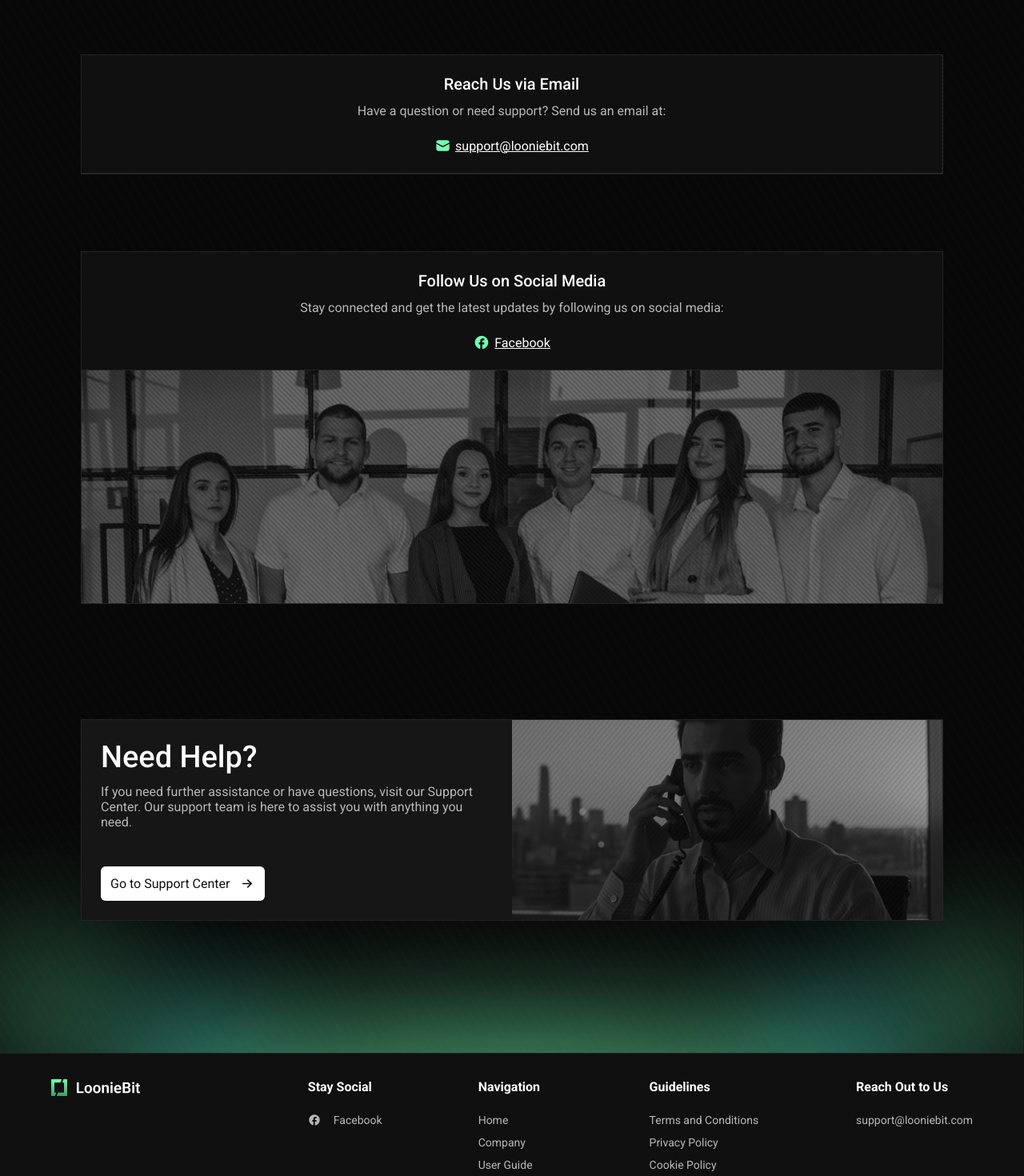
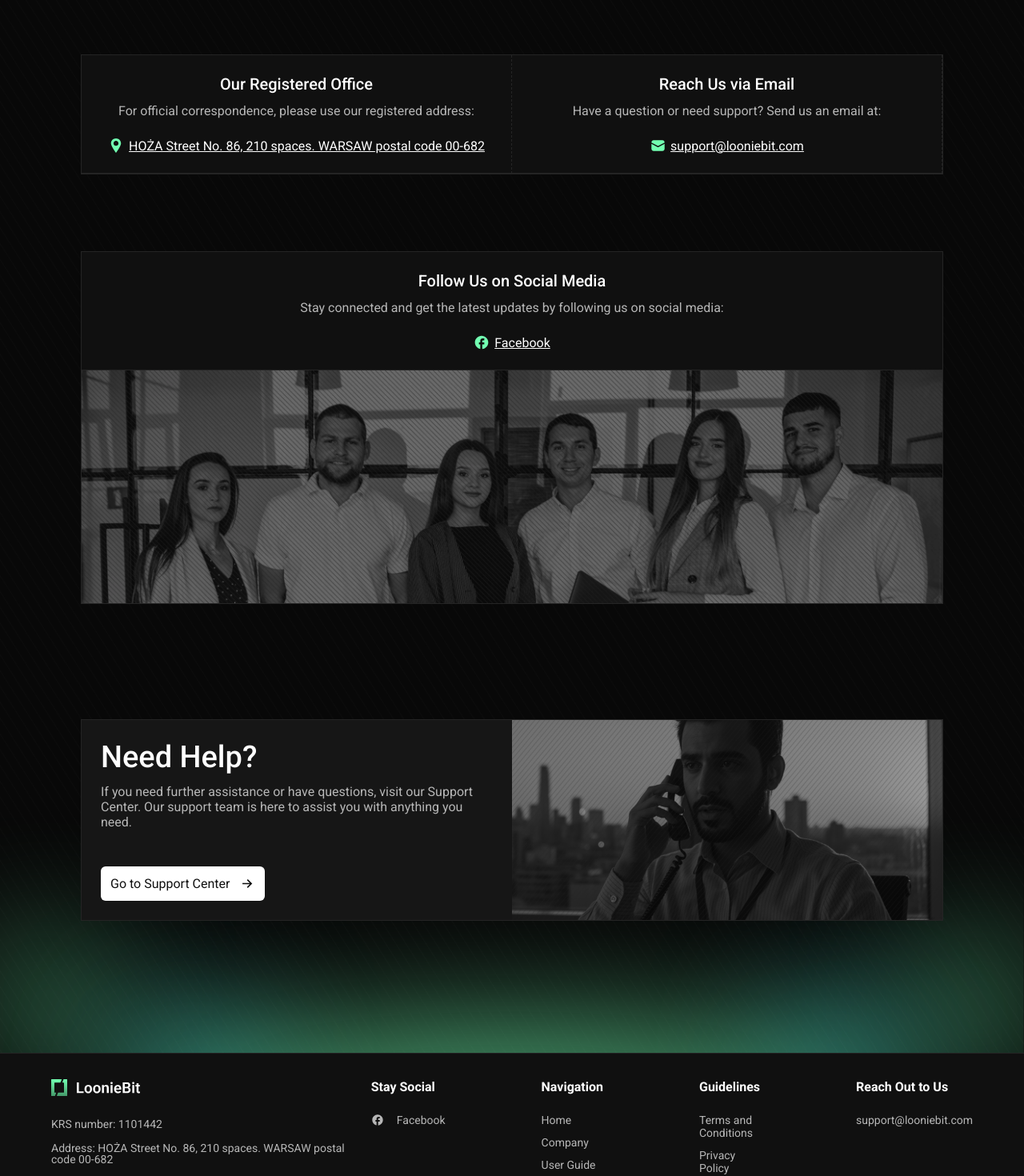
Before and after one commit to hosting1-born2be/looniebit, a Next.js app: page /contacts in a window 1280 px wide. Shown: the part 620-2090 px from the top of the page at 80% size. Built offline with nearby package versions, Linux system fonts and the light colour scheme; no server answers.

Commit message:
enhanced ContactsDetails component with registered office information and updated footer layout for better organization

```diff
--- a/src/app/contacts/components/ContactsDetails/ContactsDetails.tsx
+++ b/src/app/contacts/components/ContactsDetails/ContactsDetails.tsx
@@ -1,16 +1,39 @@
-"use client";
-import Image from "next/image";
-import Link from "next/link";
-import { motion } from "framer-motion";
+'use client';
+import Image from 'next/image';
+import Link from 'next/link';
+import { motion } from 'framer-motion';
 
-import { WEBSITE_EMAIL } from "@/shared/lib/constants/constants";
-import { fadeInUp } from "@/shared/lib/helpers/animations";
+import { WEBSITE_EMAIL } from '@/shared/lib/constants/constants';
+import { fadeInUp } from '@/shared/lib/helpers/animations';
 
-import styles from "../ContactsWrap/ContactsWrap.module.scss";
+import styles from '../ContactsWrap/ContactsWrap.module.scss';
 
 export default function ContactsDetails() {
   return (
     <div className={styles.contactsDetailsContent}>
+      <div className={styles.item}>
+        <motion.div
+          initial="hidden"
+          whileInView="visible"
+          viewport={{ once: true }}
+          variants={fadeInUp}
+        >
+          <h2>Our Registered Office</h2>
+          <p>For official correspondence, please use our registered address:</p>
+          <Link href="#" className={styles.address}>
+            <Image
+              src="/images/contacts/location.svg"
+              alt="map"
+              width={20}
+              height={20}
+              quality={100}
+            />
+            <span>
+              HOŻA Street No. 86, 210 spaces. WARSAW postal code 00-682
+            </span>
+          </Link>
+        </motion.div>
+      </div>
       <div className={styles.item}>
         <motion.div
           initial="hidden"
--- a/src/app/contacts/components/ContactsWrap/ContactsWrap.module.scss
+++ b/src/app/contacts/components/ContactsWrap/ContactsWrap.module.scss
@@ -199,6 +199,7 @@
         .address {
           display: flex;
           align-items: center;
+          justify-content: center;
           gap: 6px;
           color: #fff;
           font-size: 16px;
--- a/src/shared/ui/components/disclaimer/Disclaimer.tsx
+++ b/src/shared/ui/components/disclaimer/Disclaimer.tsx
@@ -22,7 +22,7 @@
           />
         </svg>
         <p className={styles.disclaimerText}>
-          From 1 January 2026, Clearcrest Inc. UAB will cease the provision of
+          From 1 January 2026, Monteris Sp. z o.o. Inc. UAB will cease the provision of
           crypto-asset services to clients within the European Union.
         </p>
       </div>
--- a/src/shared/ui/components/footer/Footer.tsx
+++ b/src/shared/ui/components/footer/Footer.tsx
@@ -13,6 +13,7 @@
   return (
     <footer className={styles.footer}>
       <div className={styles.footerContent}>
+        <div className={styles.footerLogo}>
           <Link href={'/'}>
             <Image
               src="/images/logo.svg"
@@ -22,6 +23,13 @@
               quality={100}
             />
           </Link>
+          <p>
+            KRS number: 1101442
+          </p>
+          <p>
+            Address: HOŻA Street No. 86, 210 spaces. WARSAW postal code 00-682
+          </p>
+        </div>
         <div className={styles.footerContentWrapper}>
           <div className={styles.footerContentWrapperItem}>
             <h3>Stay Social</h3>
--- a/src/shared/ui/components/footer/footer.module.scss
+++ b/src/shared/ui/components/footer/footer.module.scss
@@ -1,6 +1,21 @@
 .footer {
   border-top: 1px solid #242424;
   background: #101010;
+  .footerLogo{
+    display: flex;
+    flex-direction: column;
+    align-items: flex-start;
+    gap: 16px;
+    a{
+      display: flex;
+      margin-bottom: 12px;
+    }
+    p{
+      color: #b7b7b7;
+      font-size: 14px;
+      font-style: normal;
+    }
+  }
   .footerContent {
     display: flex;
     align-items: flex-start;
```
Lines whose indentation alone changed are shown as unchanged.
